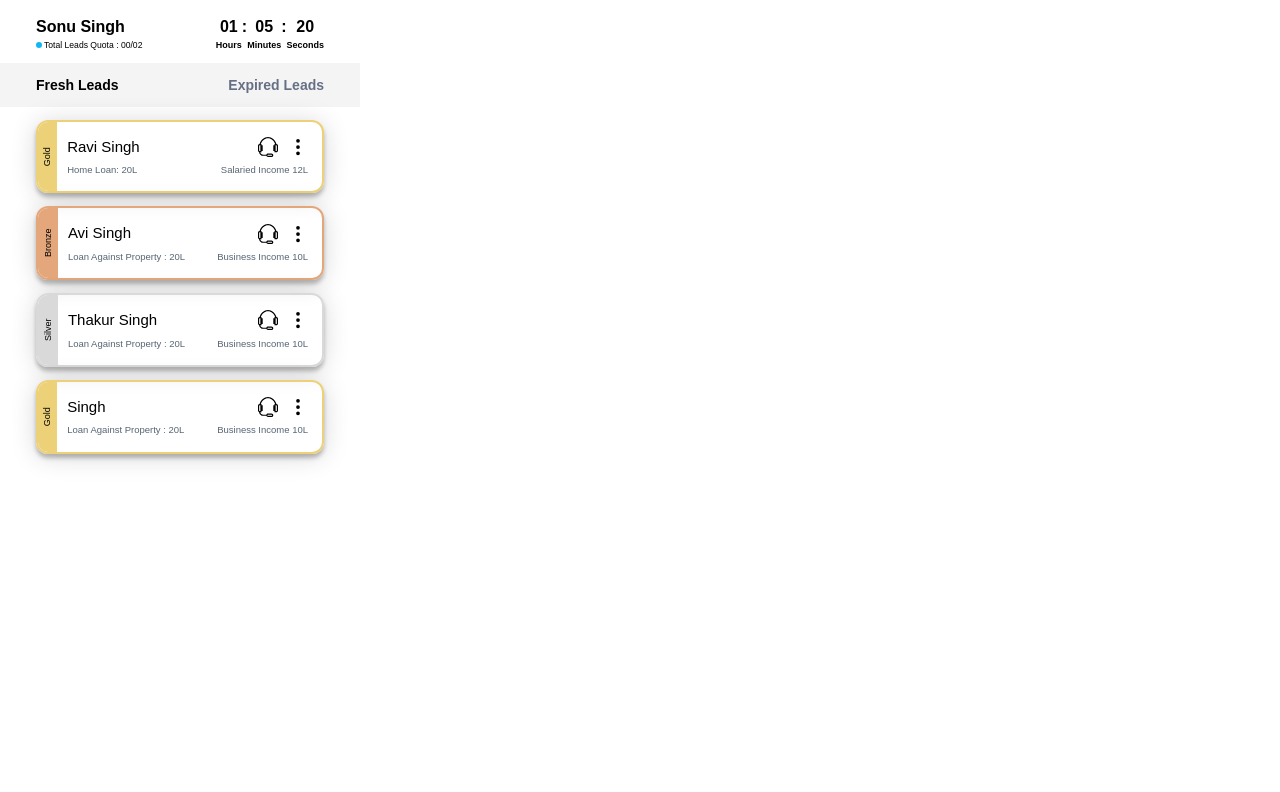
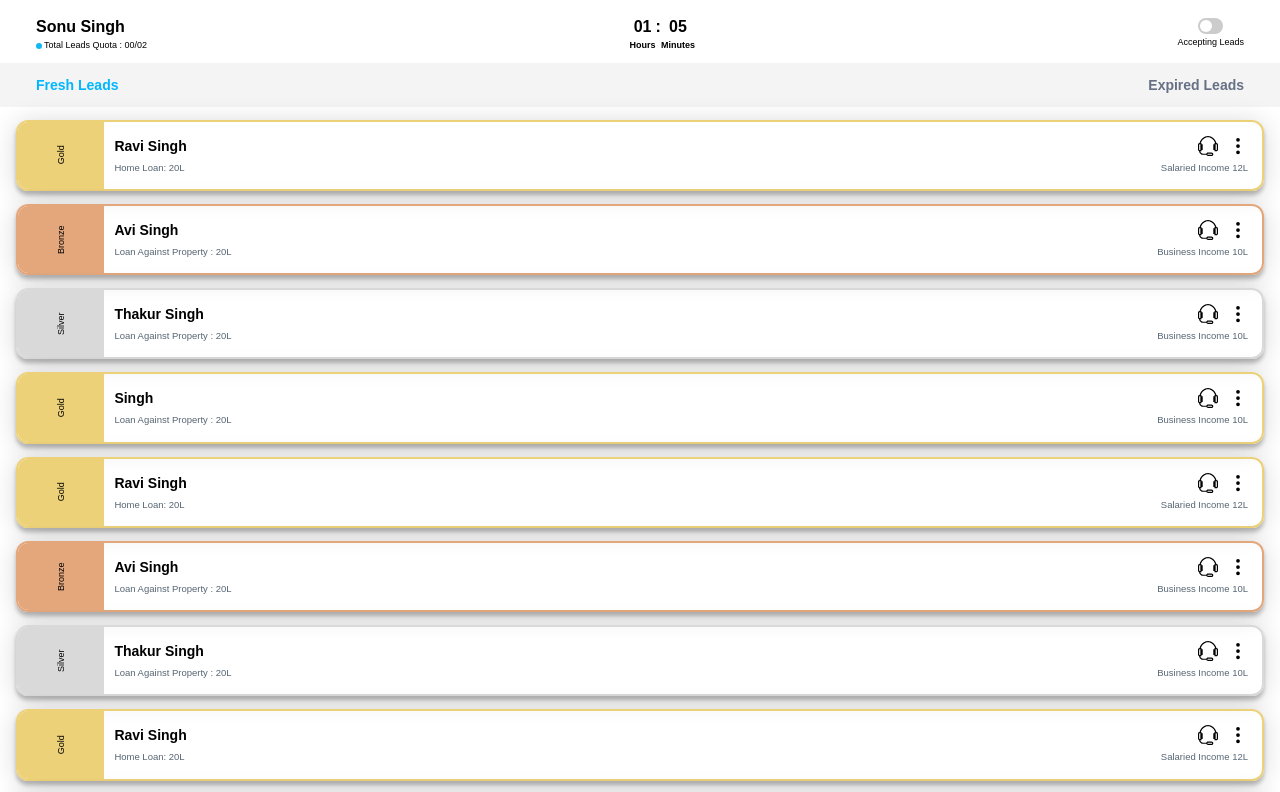
Before and after one commit to NikhilDangiAcademy/slack, a Next.js app: page / in a window 1280 px wide. Shown: the top 792 px of the page. Built offline with nearby package versions, Linux system fonts and the light colour scheme.

Commit message:
change audio

```diff
--- /dev/null
+++ b/src/app/component/Clock.module.css
@@ -0,0 +1,49 @@
+.clock {
+  display: flex;
+  justify-content: center;
+  align-items: center;
+  gap: 10px;
+}
+
+.flip {
+  perspective: 1000px;
+}
+
+.flipCard {
+  width: 60px;
+  height: 100px;
+  position: relative;
+  transform-style: preserve-3d;
+  transition: transform 0.6s;
+}
+
+.flipCardInner {
+  position: absolute;
+  width: 100%;
+  height: 100%;
+  transition: transform 0.6s;
+  transform-style: preserve-3d;
+}
+
+.flipCardFront,
+.flipCardBack {
+  position: absolute;
+  width: 100%;
+  height: 100%;
+  backface-visibility: hidden;
+  display: flex;
+  align-items: center;
+  justify-content: center;
+  font-size: 2rem;
+  font-family: "Courier New", Courier, monospace;
+  color: white;
+  background: black;
+}
+
+.flipCardBack {
+  transform: rotateX(180deg);
+}
+
+.flip:hover .flipCardInner {
+  transform: rotateX(180deg);
+}
--- /dev/null
+++ b/src/app/component/Clock.tsx
@@ -0,0 +1,42 @@
+import React, { useEffect, useState } from "react";
+import styles from "./Clock.module.css"; // Import CSS module for styling
+
+const formatNumber = (num: number) => num.toString().padStart(2, "0");
+
+const Clock: React.FC = () => {
+  const [time, setTime] = useState<Date>(new Date());
+
+  useEffect(() => {
+    const interval = setInterval(() => {
+      setTime(new Date());
+    }, 1000);
+
+    return () => clearInterval(interval);
+  }, []);
+
+  const hours = formatNumber(time.getHours());
+  const minutes = formatNumber(time.getMinutes());
+
+  return (
+    <div className={styles.clock}>
+      <div className={styles.flip}>
+        <div className={styles.flipCard}>
+          <div className={styles.flipCardInner}>
+            <div className={styles.flipCardFront}>{hours}</div>
+            <div className={styles.flipCardBack}>{hours}</div>
+          </div>
+        </div>
+      </div>
+      <div className={styles.flip}>
+        <div className={styles.flipCard}>
+          <div className={styles.flipCardInner}>
+            <div className={styles.flipCardFront}>{minutes}</div>
+            <div className={styles.flipCardBack}>{minutes}</div>
+          </div>
+        </div>
+      </div>
+    </div>
+  );
+};
+
+export default Clock;
--- a/src/app/page.tsx
+++ b/src/app/page.tsx
@@ -14,7 +14,11 @@ interface dataInterface {
 export default function Home() {
   const [expireLeads, setExpireLeads] = useState<boolean>(false);
   const [audioUrl, setAudioUrl] = useState<string | null>(null);
+  const [isOn, setIsOn] = useState<boolean>(false);
 
+  const handleToggle = () => {
+    setIsOn((prevState) => !prevState);
+  };
   const dataList: dataInterface[] = [
     {
       name: "Ravi Singh",
@@ -45,6 +49,50 @@ export default function Home() {
       sAmount: "Business Income 10L",
       audio:
         "https://onlinetestcase.com/wp-content/uploads/2023/06/1-MB-MP3.mp3",
+    },
+    {
+      name: "Ravi Singh",
+      category: "Gold",
+      amount: "Home Loan: 20L",
+      sAmount: "Salaried Income 12L",
+      audio:
+        "https://onlinetestcase.com/wp-content/uploads/2023/06/1-MB-MP3.mp3",
+    },
+    {
+      name: "Avi Singh",
+      category: "Bronze",
+      amount: "Loan Against Property : 20L",
+      sAmount: "Business Income 10L",
+      audio: "https://jervo.org/zanado/audio/halo.mp3",
+    },
+    {
+      name: "Thakur Singh",
+      category: "Silver",
+      amount: "Loan Against Property : 20L",
+      sAmount: "Business Income 10L",
+      audio: "https://audio.jukehost.co.uk/5G1VuuVpIjRQQV31ejdfmJndF0Bh7AAf",
+    },
+    {
+      name: "Ravi Singh",
+      category: "Gold",
+      amount: "Home Loan: 20L",
+      sAmount: "Salaried Income 12L",
+      audio:
+        "https://onlinetestcase.com/wp-content/uploads/2023/06/1-MB-MP3.mp3",
+    },
+    {
+      name: "Avi Singh",
+      category: "Bronze",
+      amount: "Loan Against Property : 20L",
+      sAmount: "Business Income 10L",
+      audio: "https://jervo.org/zanado/audio/halo.mp3",
+    },
+    {
+      name: "Thakur Singh",
+      category: "Silver",
+      amount: "Loan Against Property : 20L",
+      sAmount: "Business Income 10L",
+      audio: "https://audio.jukehost.co.uk/5G1VuuVpIjRQQV31ejdfmJndF0Bh7AAf",
     },
   ];
 
@@ -92,12 +140,12 @@ export default function Home() {
   };
 
   return (
-    <div className="w-[360px] py-[5px]  bg-white ">
+    <div className="py-[5px]  bg-white ">
       <div className="flex justify-between my-[10px] px-[36px]">
         <div className="flex flex-col ">
           <text className="text-black font-bold">Sonu Singh</text>
-          <text className="text-black text-[8.6px] font-normal flex flex-row">
-            <div className="bg-[#11B7F5] w-[6px] h-[6px] self-center rounded-[6px] mr-[2px]"></div>{" "}
+          <text className="text-black text-[9px] font-normal flex flex-row">
+            <div className="bg-[#11B7F5] w-[6px] h-[6px] self-center rounded-[6px] mr-[2px]"></div>
             Total Leads Quota : 00/02
           </text>
         </div>
@@ -111,25 +159,36 @@ export default function Home() {
             05
             <text className="text-[9px] font-bold text-center">Minutes</text>
           </text>
-          <text className="text-black font-bold">:</text>
-          <text className="text-black font-bold text-[16px] text-center flex flex-col">
-            20 <text className="text-[9px] font-bold">Seconds</text>
+        </div>
+        <div className="flex flex-col justify-center items-center">
+          <Switch isOn={isOn} handleToggle={handleToggle} />
+          <text className="text-[9px] mt-[2px] text-black">
+            Accepting Leads
           </text>
         </div>
       </div>
-      <div className="flex justify-between py-[10px] bg-[#F4F4F4] mt-[5px] mb-[12px] px-[36px]">
-        <button onClick={() => setExpireLeads(false)}>
-          <text className="text-black text-[14px] font-semibold">
+      <div className="flex justify-between bg-[#F4F4F4] mt-[5px] mb-[12px] px-[36px] ">
+        <button className=" py-[10px]" onClick={() => setExpireLeads(false)}>
+          <text
+            className={` text-[14px] font-semibold ${
+              expireLeads ? "text-[#667085]" : "text-[#00B6FF]"
+            }`}
+          >
             Fresh Leads
           </text>
         </button>
-        <button onClick={() => setExpireLeads(true)}>
-          <text className="text-[#667085] text-[14px] font-semibold">
+        <button className=" py-[10px]" onClick={() => setExpireLeads(true)}>
+          <text
+            className={`text-[#667085] text-[14px] font-semibold ${
+              !expireLeads ? "text-[#667085]" : "text-[#00B6FF]"
+            }`}
+          >
             Expired Leads
           </text>
         </button>
       </div>
-      <div className="px-[36px]  rounded-xl ">
+      {!expireLeads && (
+        <div className="px-[16px]  rounded-xl ">
           {audioUrl && (
             <AudioPlayer closeAudioPop={closeAudioPop} url={audioUrl} />
           )}
@@ -148,8 +207,8 @@ export default function Home() {
                 </text>
               </div>
               <div className="flex flex-col py-[14px] pr-[14px] w-[93%] ">
-              <div className="flex  justify-between  ">
-                <text className="text-black text-[15px] font-normal">
+                <div className="flex leading-5 justify-between  ">
+                  <text className="text-black text-[14px] font-semibold">
                     {val.name}
                   </text>
 
@@ -179,6 +238,12 @@ export default function Home() {
             </div>
           ))}
         </div>
+      )}
+      {expireLeads && (
+        <div>
+          <text className="text-black">Expire List </text>
+        </div>
+      )}
     </div>
   );
 }
```
Lines whose indentation alone changed are shown as unchanged.
